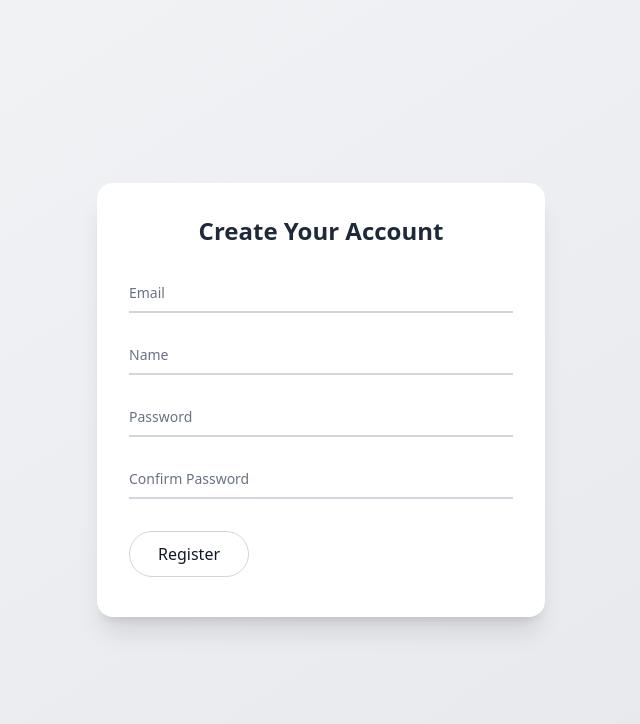
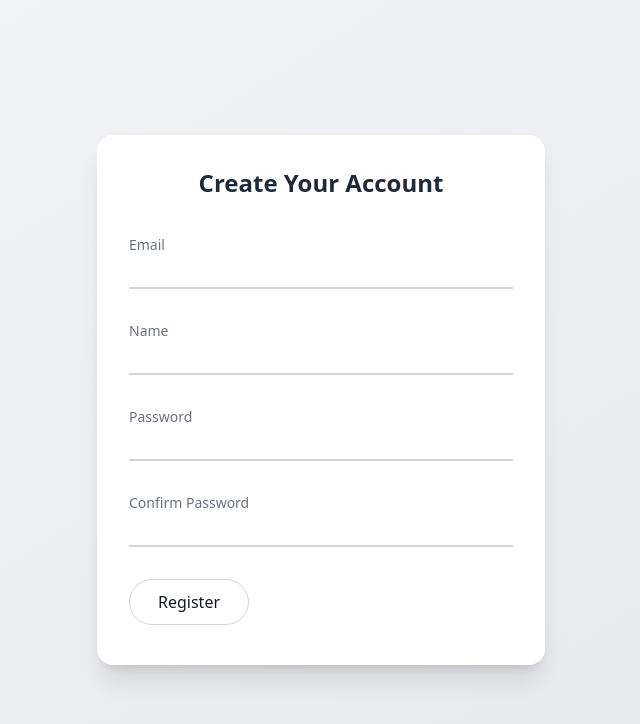
Before and after one commit to Let-sLearnCodingTogether/laravel-if31-2025-2026-tugas-ChristianMarcellino, a React (Vite) app in the folder react/: page /register in a window 1280 px wide. Shown: the top 724 px of the page, without its empty margins (319-959 px from the left). Built offline with nearby package versions, Linux system fonts and the light colour scheme.

Commit message:
Update Input.jsx

```diff
--- a/react/src/components/ui/Input.jsx
+++ b/react/src/components/ui/Input.jsx
@@ -1,6 +1,6 @@
 export default function Input({ id, type, label, ...props}){
  return <div className="relative z-0 w-full mb-5 group">
-    <input {...props} type={type} id={id} className="block py-2.5 px-0 w-full text-sm text-gray-900 bg-transparent border-0 border-b-2 border-gray-300 appearance-none dark:text-white dark:border-gray-600 dark:focus:border-blue-500 focus:outline-none focus:ring-0 focus:border-blue-600 peer" placeholder="" required />
+    <input {...props} type={type} id={id} className="block py-5.5 px-0 w-full text-sm text-gray-900 bg-transparent border-0 border-b-2 border-gray-300 appearance-none dark:text-white dark:border-gray-600 dark:focus:border-blue-500 focus:outline-none focus:ring-0 focus:border-blue-600 peer" placeholder="" required />
     <label htmlFor={id} {...props} className="peer-focus:font-medium absolute text-sm text-gray-500 dark:text-gray-400 duration-300 transform -translate-y-6 scale-75 top-3 -z-10 origin-[0] peer-focus:start-0 rtl:peer-focus:translate-x-1/4 rtl:peer-focus:left-auto peer-focus:text-blue-600 peer-focus:dark:text-blue-500 peer-placeholder-shown:scale-100 peer-placeholder-shown:translate-y-0 peer-focus:scale-75 peer-focus:-translate-y-6">{label}</label>
 </div>
 }
```
